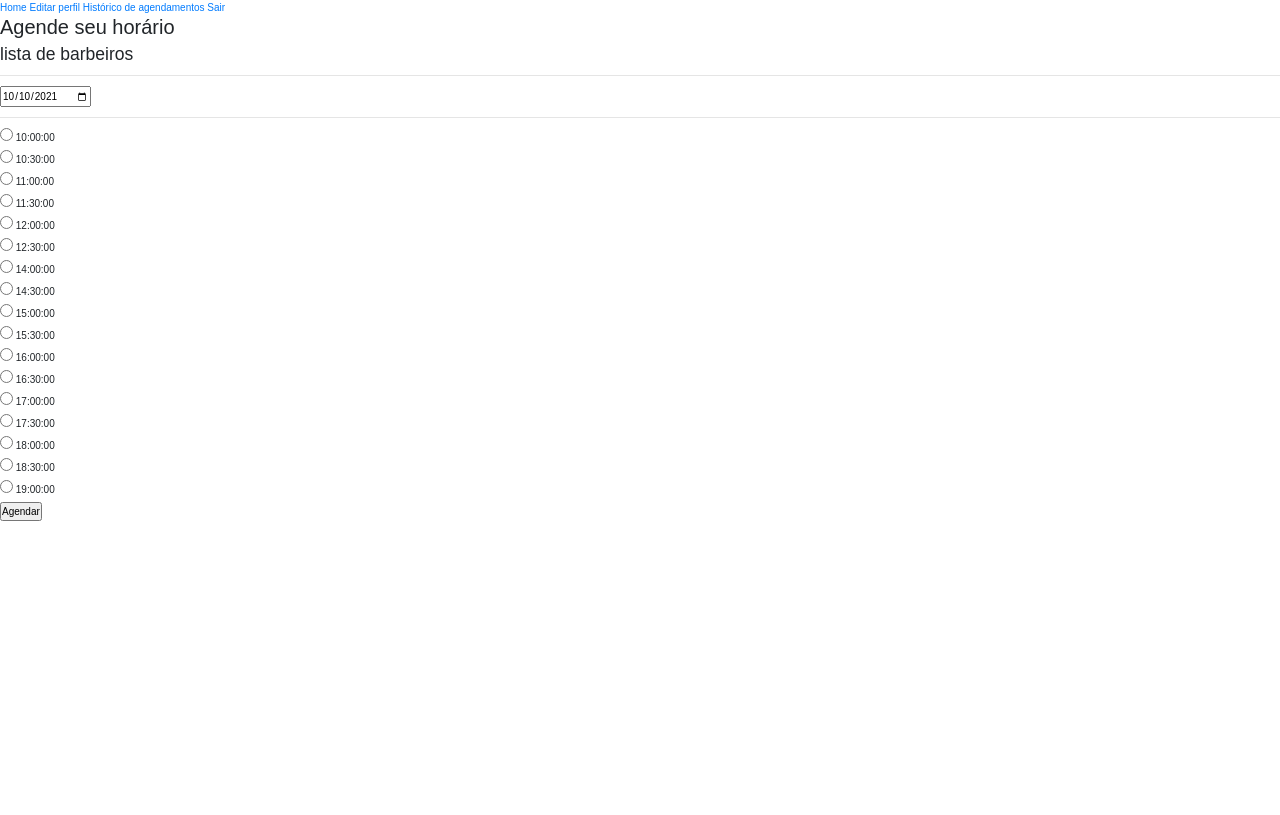
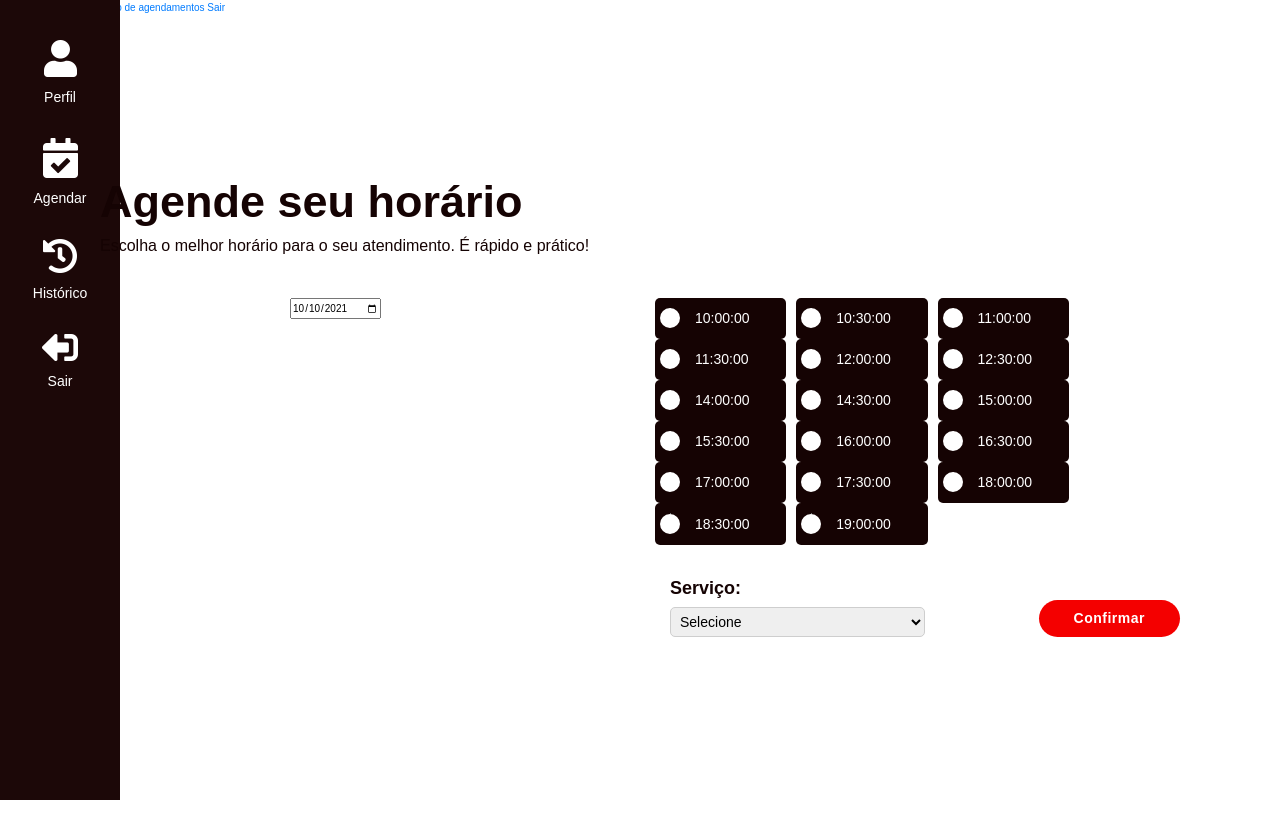
Before and after one commit to PedroMeira01/2021_projeto-ope, a Flask app: page / in a window 1280 px wide. Before the commit the page ends 521 px from the top, so only its background shows below. Run offline with Flask 2, Linux system fonts and the light colour scheme; a user stored in the database is signed in; data that the repository does not hold is empty; style sheets or scripts are compiled from the project's sources; some libraries are stand-ins or nearby versions; some web fonts are replaced.

Commit message:
Alterando estilizaçao do quadro de horarios

```diff
--- a/app/static/sass/pages/_schedule.scss
+++ b/app/static/sass/pages/_schedule.scss
@@ -1,4 +1,9 @@
 .schedule {
+
+    &-area {
+        display: flex;
+        flex-wrap: wrap;
+    }
 
     &__barber {
         position: relative;
@@ -52,10 +57,9 @@
 }
 
 .form {
-  &__radio-group{
+    &__radio-group {
         width: 100%;
         display: inline-block;
-
     }
 
     &__radio-input {
--- a/app/templates/index.html
+++ b/app/templates/index.html
@@ -1,33 +1,110 @@
 {% extends "base.html" %}
 
 {% block content %}
-	<h2>Agende seu horário</h2>
-	<form action="{{ url_for('cadastrar_reserva') }}" method="POST">
-		<div>
-			<h3>lista de barbeiros</h3>
+
+	<nav class="menu__side">
+		<ul>
+		<a href="">
+			<li>
+			<img src="../static/img/icon/usuario-branco.png" alt="">
+			<p class="d-block c-white mt-3">Perfil</p>
+			</li>
+		</a>
+
+		<a href="">
+			<li class="mt-5">
+			<img src="../static/img/icon/calendario.png" alt="">
+			<p class="d-block c-white mt-3">Agendar</p>
+			</li>
+		</a>
+
+		<a href="">
+			<li class="mt-5">
+			<img src="../static/img/icon/historico.png" alt="">
+			<p class="d-block c-white mt-3">Histórico</p>
+			</li>
+		</a>
+
+		<a href="">
+			<li class="mt-5">
+			<img src="../static/img/icon/sair.png" alt="">
+			<p class="d-block c-white mt-3">Sair</p>
+			</li>
+		</a>
+
+		</ul>
+
+	</nav>
+
+	<section style="height: 100vh; padding: 160px 0px 80px;">
+		<div class="container">
+			<div class="row">
+				<div class="col-xl-12 d-flex justify-content-center">
+					<div class="col-12">
+						<h1 class="c-brown section__title">Agende seu horário</h1>
+						<p class="c-brown section__subtitle">Escolha o melhor horário para o seu atendimento. É rápido e prático!</p>
+					</div>
+				</div>
+
+				<form method="POST" class="col-12 d-flex mt-5">
+					<div class="col-6 d-flex">
+						<div class="col-4 px-0">
 							<ul>
 								{% for barbeiro in dados['barbeiros'] %}
 									{%if barbeiro.id_barbeiro == dados['barbeiro_escolhido'] %}
-						<input type="radio" class="barbeiro" value="{{barbeiro.id_barbeiro}}" name="barbeiro" oninput="buscaQuadroHorariosAtualizado()" checked required>
+										<li class="mb-4">
+											<input class="schedule__barber--input" type="radio" value="{{barbeiro.id_barbeiro}}" name="barbeiro" id="barbeiro{{barbeiro.id_barbeiro}}" oninput="buscaQuadroHorariosAtualizado()" checked required>
+											<label class="c-brown schedule__barber" for="barbeiro1">{{ barbeiro.nome }}</label>
+										</li>
 									{% else %}
-						<input type="radio" class="barbeiro" value="{{barbeiro.id_barbeiro}}" name="barbeiro" oninput="buscaQuadroHorariosAtualizado()" required>
+									<li class="mb-4">
+										<input class="schedule__barber--input" type="radio" value="{{barbeiro.id_barbeiro}}" name="barbeiro" id="barbeiro{{barbeiro.id_barbeiro}}" oninput="buscaQuadroHorariosAtualizado()" required>
+										<label class="c-brown schedule__barber" for="barbeiro1">{{ barbeiro.nome }}</label>
+									</li>
 									{% endif %}
-					<label>{{ barbeiro.nome }}</label>
-					<br>
+
 								{% endfor %}
 							</ul>
 						</div>
-		<hr>
+						<div class="col-8">
 							<input type="date" id="calendario" name="data" onchange="buscaQuadroHorariosAtualizado()" required>
-		<hr>
-		<div id="quadro-horarios">
+						</div>
+					</div>
+
+					<div class="col-6 ">
+						<div class="schedule-area">
 							{% for horario in dados['quadro_de_horarios'] %}
-			<div>
-				<input type="radio" value="{{ horario }}" name="horario" required>
-				<label>{{horario}}</label>
+							<div class="col-3 bgc-brown schedule__time">
+								<div class="form__radio-group">
+									<input type="radio" class="form__radio-input" id="barbeiro_horario1" name="size" value="{{horario}}">
+									<label for="barbeiro_horario1" class="form__radio-label">
+										<span class="form__radio-button"></span>
+										{{horario}}
+									</label>
+								</div>
 							</div>
 							{% endfor %}
 						</div>
-		<input type="submit" value="Agendar">
+
+						<div class="col-12 d-flex mt-5 pr-0">
+							<div class="col-6 px-0">
+								<div class="col-12 px-0">
+									<label class="schedule__service--label" for="serviço">Serviço:</label>
+								</div>
+								<select class="w-100 schedule__service" name="serviço" id="serviço">
+									<option value="">Selecione</option>
+									<option value="">Corte de Cabelo</option>
+									<option value="">Barba</option>
+								</select>
+							</div>
+
+							<div class="col-6 d-flex justify-content-end align-items-end pr-0">
+								<button class="bgc-red2 btn__pattern" type="submit">Confirmar</button>
+							</div>
+						</div>
+					</div>
 				</form>
+			</div>
+		</div>
+	</section>
 {% endblock %}
```
Lines whose indentation alone changed are shown as unchanged.
